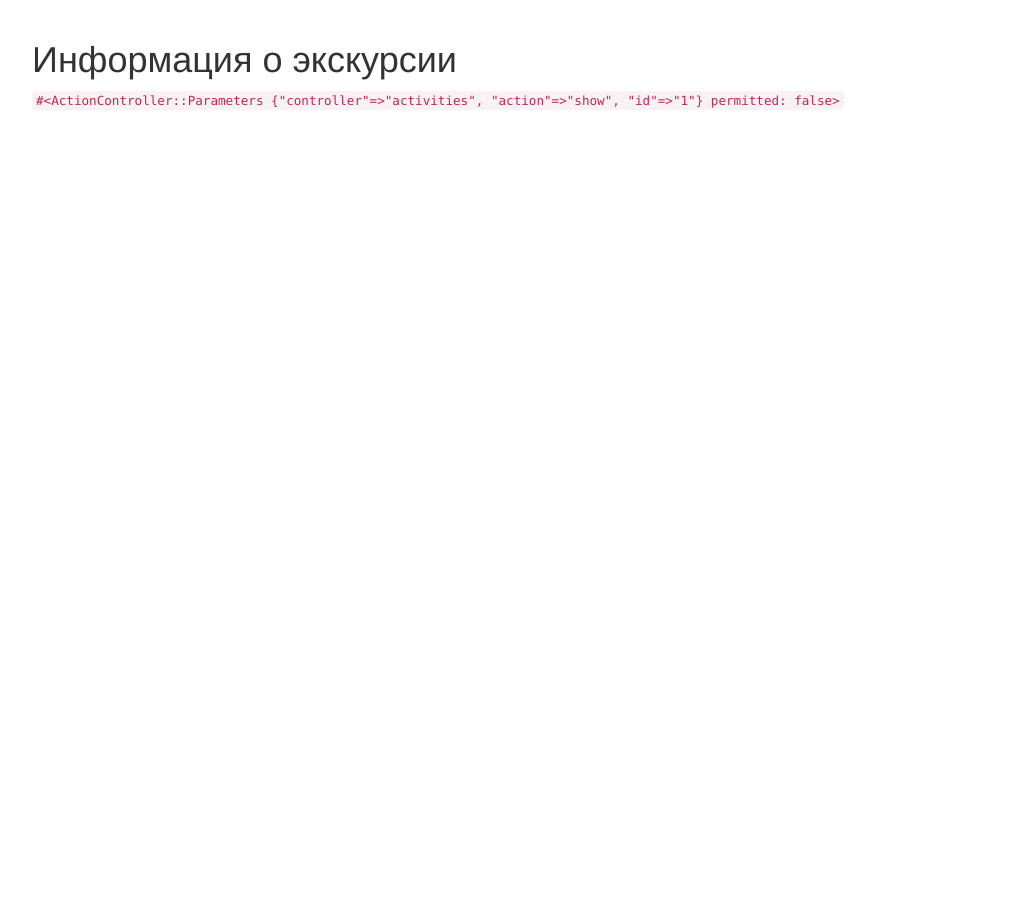
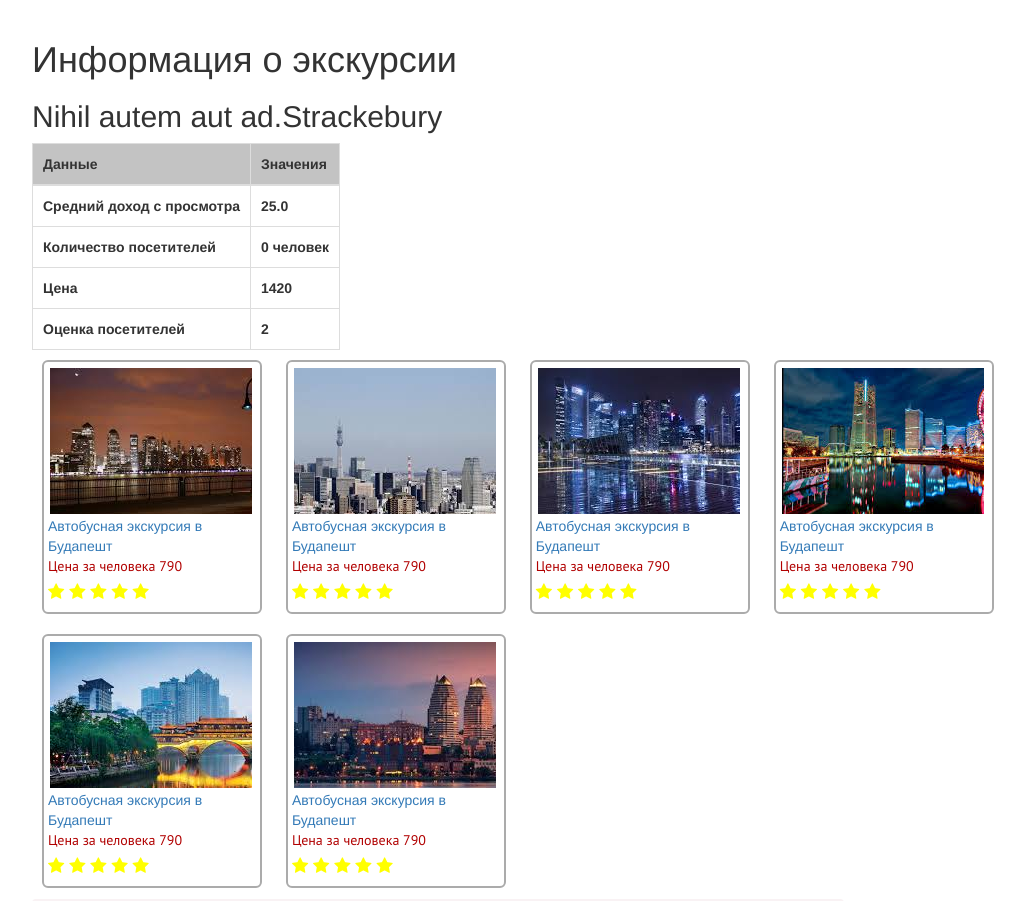
Before and after one commit to AlexDid753/atribution, a Rails app: page /activities/1 in a window 1280 px wide. Shown: the part 52-953 px from the top of the page, without its empty margins (38-1063 px from the left). Before the commit the page ends 162 px from the top, so only its background shows below. Run offline with Rails 7, Linux system fonts and the light colour scheme; data comes from the database, SQL or seed files in the repository; lists and menus that the app fills with data are empty; style sheets or scripts are compiled from the project's sources; some libraries are stand-ins or nearby versions.

Commit message:
верстка страницы о экскурсиях

```diff
--- a/app/assets/stylesheets/custom.css.scss
+++ b/app/assets/stylesheets/custom.css.scss
@@ -163,6 +163,7 @@
   background-position: right center;
 }
 
+
 .table-activities th .asc {
   background-image: url(/images/up_arrow.gif);
 }
@@ -170,3 +171,29 @@
 .table-activities th .desc {
   background-image: url(/images/down_arrow.gif);
 }
+
+/*table-activities*/
+.table-activities-info thead{
+  background-color: #c3c3c3;
+}
+
+.action_price{
+  font-family: 'PT Sans', serif;
+}
+
+.activity-seen{
+  display: inline-block;
+  height: 100%;
+  max-height: 260px;
+  border: 2px solid;
+  border-radius: 6px;
+  border-color: #ababab;
+  margin: 10px;
+  padding: 4px;
+  width: 10%;
+  min-width: 220px;
+}
+
+.activity-seen:hover{
+  box-shadow: 6px 7px 5px 0px rgba(117, 117, 117, 0.75);
+}
--- a/app/controllers/activities_controller.rb
+++ b/app/controllers/activities_controller.rb
@@ -10,6 +10,9 @@
     #@activities = Activity.search_by_medium(params[:search]).order(sort_column + ' ' + sort_direction).paginate(page: params[:page])
   end
 
+  def show
+    @activity = Activity.find(params[:id])
+  end
   private
   def sort_column
     Activity.column_names.include?(params[:sort]) ? params[:sort] : "title"
--- a/app/views/activities/index.html.erb
+++ b/app/views/activities/index.html.erb
@@ -9,6 +9,7 @@
   <% end %>
 </div>
 <table class="table-activities table-bordered table-hover">
+  <thead>
   <tr>
     <th><%= sortable 'id' %></th>
     <th><%= sortable 'title', 'Экскурсия' %></th>
@@ -17,6 +18,7 @@
     <th><%= sortable 'rating', 'Оценка клиентов' %></th>
     <th>Суммарная выручка</th>
   </tr>
+  </thead>
   <% @activities.each do |activity| %>
       <tr>
         <th><%= activity.id %></th>
--- a/app/views/activities/show.html.erb
+++ b/app/views/activities/show.html.erb
@@ -1 +1,127 @@
-<h1>Информация о экскурсии</h1>
+<section class="activity_information">
+  <h1>Информация о экскурсии</h1>
+  <h2><%= @activity.title %></h2>
+  <table class="table-activities-info table-bordered table-hover">
+    <thead>
+    <tr>
+      <th>Данные</th>
+      <th>Значения</th>
+    </tr>
+    </thead>
+    <tr>
+      <th>Средний доход с просмотра</th>
+      <th><%= @activity.arpu %></th>
+    </tr>
+    <tr>
+      <th>Количество посетителей</th>
+      <th><%= @activity.visitors_count %> человек</th>
+    </tr>
+    <tr>
+      <th>Цена</th>
+      <th><%= @activity.price %></th>
+    </tr>
+    <tr>
+      <th>Оценка посетителей</th>
+      <th><%= @activity.rating %></th>
+    </tr>
+  </table>
+</section>
+
+<section class="also_seen">
+  <div class="activity-seen">
+    <a href="#" class="a-carousel-image-link">
+      <%= image_tag "1.jfif" %>
+    </a>
+    <a href="#" class="activity_link">
+      Автобусная экскурсия в Будапешт
+    </a>
+    <div class="action_price">Цена за человека 790 &#8399;</div>
+    <div class="star-rating">
+      <i class="fa fa-star" data-rating="1"></i>
+      <i class="fa fa-star" data-rating="2"></i>
+      <i class="fa fa-star" data-rating="3"></i>
+      <i class="fa fa-star" data-rating="4"></i>
+      <i class="fa fa-star" data-rating="5"></i>
+    </div>
+  </div>
+  <div class="activity-seen">
+    <a href="#" class="a-carousel-image-link">
+      <%= image_tag "2.jfif" %>
+    </a>
+    <a href="#" class="activity_link">
+      Автобусная экскурсия в Будапешт
+    </a>
+    <div class="action_price">Цена за человека 790 &#8399;</div>
+    <div class="star-rating">
+      <i class="fa fa-star" data-rating="1"></i>
+      <i class="fa fa-star" data-rating="2"></i>
+      <i class="fa fa-star" data-rating="3"></i>
+      <i class="fa fa-star" data-rating="4"></i>
+      <i class="fa fa-star" data-rating="5"></i>
+    </div>
+  </div>
+  <div class="activity-seen">
+    <a href="#" class="a-carousel-image-link">
+      <%= image_tag "3.jfif" %>
+    </a>
+    <a href="#" class="activity_link">
+      Автобусная экскурсия в Будапешт
+    </a>
+    <div class="action_price">Цена за человека 790 &#8399;</div>
+    <div class="star-rating">
+      <i class="fa fa-star" data-rating="1"></i>
+      <i class="fa fa-star" data-rating="2"></i>
+      <i class="fa fa-star" data-rating="3"></i>
+      <i class="fa fa-star" data-rating="4"></i>
+      <i class="fa fa-star" data-rating="5"></i>
+    </div>
+  </div>
+  <div class="activity-seen">
+    <a href="#" class="a-carousel-image-link">
+      <%= image_tag "4.jfif" %>
+    </a>
+    <a href="#" class="activity_link">
+      Автобусная экскурсия в Будапешт
+    </a>
+    <div class="action_price">Цена за человека 790 &#8399;</div>
+    <div class="star-rating">
+      <i class="fa fa-star" data-rating="1"></i>
+      <i class="fa fa-star" data-rating="2"></i>
+      <i class="fa fa-star" data-rating="3"></i>
+      <i class="fa fa-star" data-rating="4"></i>
+      <i class="fa fa-star" data-rating="5"></i>
+    </div>
+  </div>
+  <div class="activity-seen">
+    <a href="#" class="a-carousel-image-link">
+      <%= image_tag "5.jfif" %>
+    </a>
+    <a href="#" class="activity_link">
+      Автобусная экскурсия в Будапешт
+    </a>
+    <div class="action_price">Цена за человека 790 &#8399;</div>
+    <div class="star-rating">
+      <i class="fa fa-star" data-rating="1"></i>
+      <i class="fa fa-star" data-rating="2"></i>
+      <i class="fa fa-star" data-rating="3"></i>
+      <i class="fa fa-star" data-rating="4"></i>
+      <i class="fa fa-star" data-rating="5"></i>
+    </div>
+  </div>
+  <div class="activity-seen">
+    <a href="#" class="a-carousel-image-link">
+      <%= image_tag "6.jfif" %>
+    </a>
+    <a href="#" class="activity_link">
+      Автобусная экскурсия в Будапешт
+    </a>
+    <div class="action_price">Цена за человека 790 &#8399;</div>
+    <div class="star-rating">
+      <i class="fa fa-star" data-rating="1"></i>
+      <i class="fa fa-star" data-rating="2"></i>
+      <i class="fa fa-star" data-rating="3"></i>
+      <i class="fa fa-star" data-rating="4"></i>
+      <i class="fa fa-star" data-rating="5"></i>
+    </div>
+  </div>
+</section>
--- a/app/views/layouts/application.html.erb
+++ b/app/views/layouts/application.html.erb
@@ -5,6 +5,9 @@
   <%= stylesheet_link_tag 'application', media: 'all', 'data-turbolinks-track' => true %>
   <%= javascript_include_tag 'application', 'data-turbolinks-track' => true %>
   <%= csrf_meta_tags %>
+  <link href="http://fonts.googleapis.com/css?family=PT+Sans:regular,italic,bold,bolditalic"
+        rel="stylesheet" type="text/css" />
+  <link rel="stylesheet" href="https://maxcdn.bootstrapcdn.com/font-awesome/4.4.0/css/font-awesome.min.css">
 
 
   <script>
```
Also changed, not shown: app/assets/images/1.jfif (renamed from public/images/1.jfif), app/assets/images/2.jfif (renamed from public/images/2.jfif), app/assets/images/3.jfif (renamed from public/images/3.jfif), app/assets/images/4.jfif (renamed from public/images/4.jfif), app/assets/images/5.jfif (renamed from public/images/5.jfif), app/assets/images/6.jfif (renamed from public/images/6.jfif).
